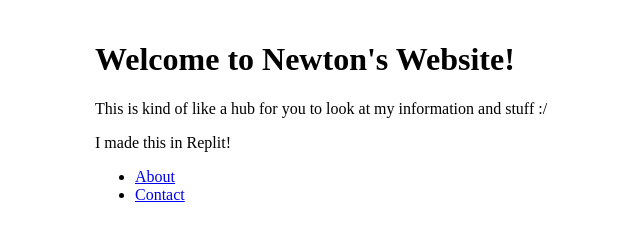
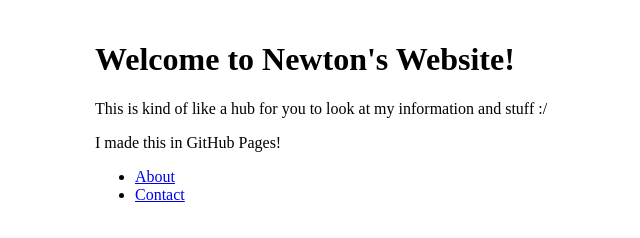
Before and after one commit to ArcticLynx1/Newton-s-Website, a plain HTML site: page index.html in a window 1280 px wide. Shown: the full height of the page, 145-785 px from the left. Drawn offline with Linux system fonts and the light colour scheme.

Commit message:
Update index.html

```diff
--- a/index.html
+++ b/index.html
@@ -25,7 +25,7 @@
     <div class="container">
         <h1>Welcome to Newton's Website!</h1>
         <p>This is kind of like a hub for you to look at my information and stuff :/</p>
-        <p>I made this in Replit!</p>
+        <p>I made this in GitHub Pages!</p>
         <ul>
             <li><a href="about.html">About</a></li>
             <li><a href="contact.html">Contact</a></li>
```
